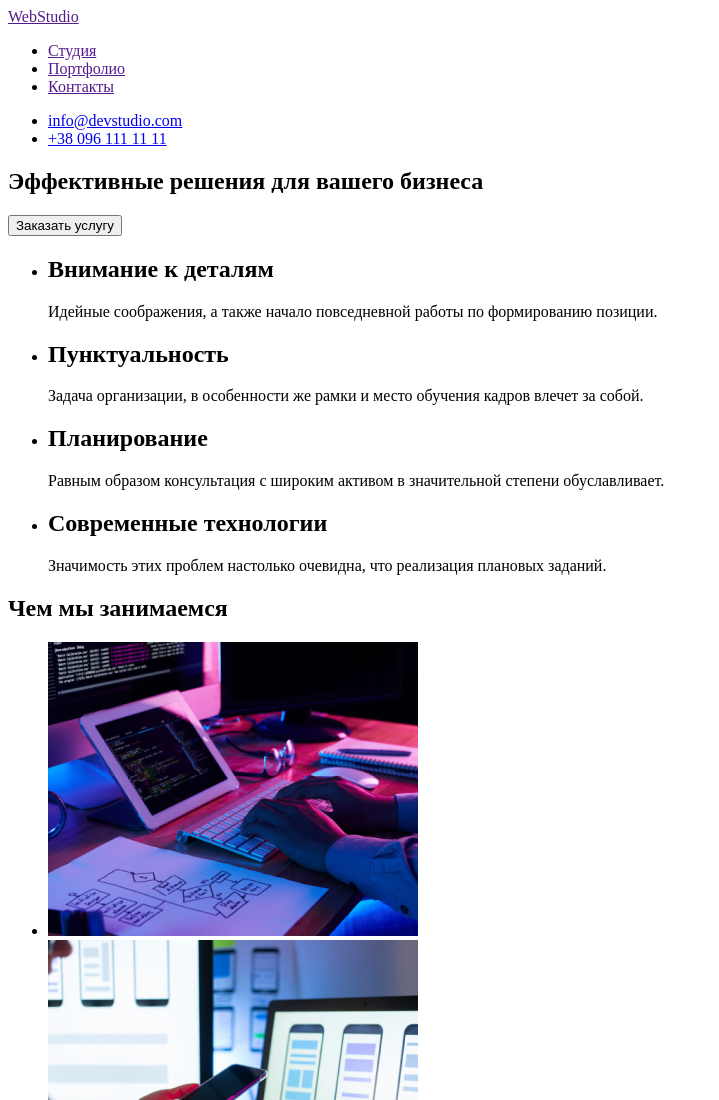
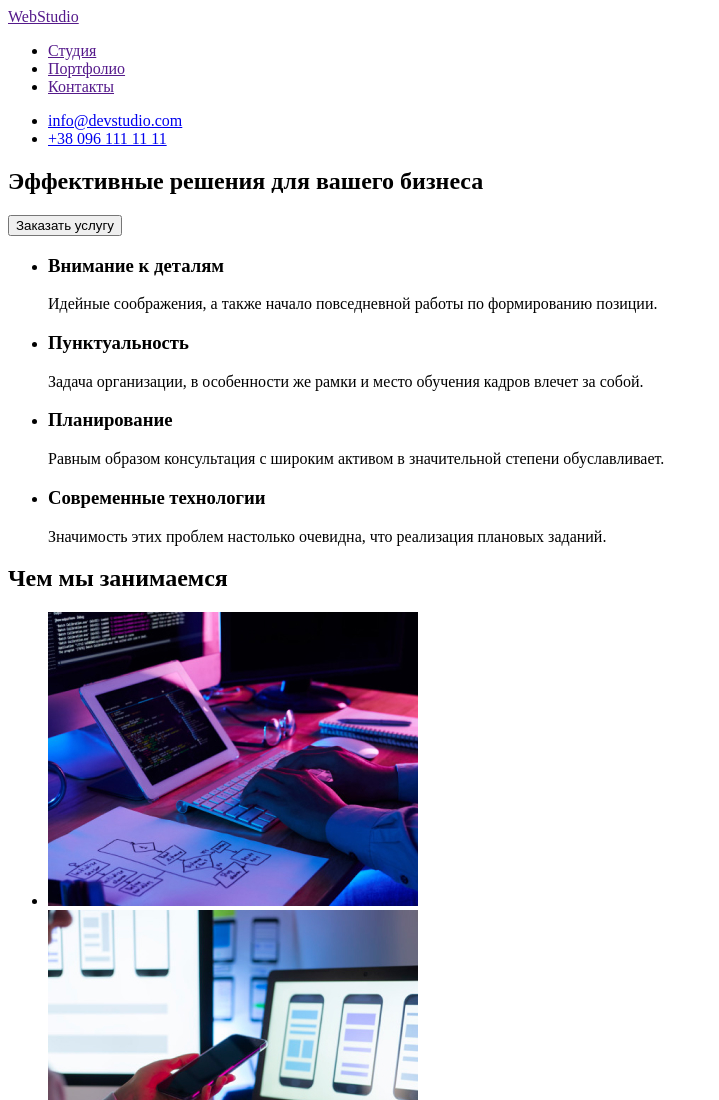
Before and after one commit to RomanVikulov/goit-markup-hw-01, a plain HTML site: page index.html in a window 1280 px wide. Shown: the top 1100 px of the page, without its empty margins (0-719 px from the left). Drawn offline with Linux system fonts and the light colour scheme.

Commit message:
Изменил h1 на h3

```diff
--- a/index.html
+++ b/index.html
@@ -29,19 +29,19 @@
     <section>
         <ul>
             <li>
-                 <h1>Внимание к деталям</h1>
+                 <h3>Внимание к деталям</h3>
                  <p>Идейные соображения, а также начало повседневной работы по формированию позиции.</p>
             </li>
             <li>
-                 <h1>Пунктуальность</h1>
+                <h3>Пунктуальность</h3>
                  <p>Задача организации, в особенности же рамки и место обучения кадров влечет за собой.</p>
             </li>
             <li>
-                 <h1>Планирование</h1>
+                <h3>Планирование</h3>
                  <p>Равным образом консультация с широким активом в значительной степени обуславливает.</p>
             </li>
             <li>
-                 <h1>Современные технологии</h1>
+                <h3>Современные технологии</h3>
                  <p>Значимость этих проблем настолько очевидна, что реализация плановых заданий.</p>
             </li>
         </ul>
```
